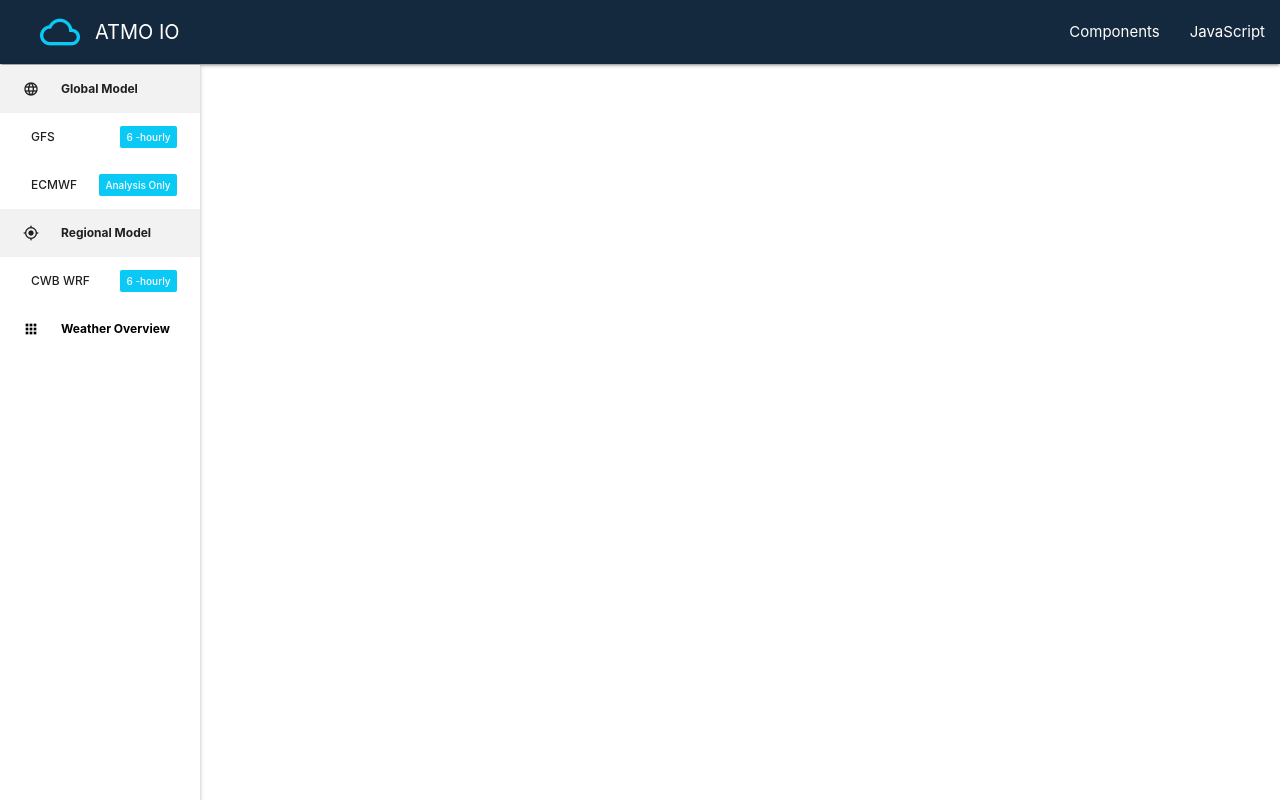
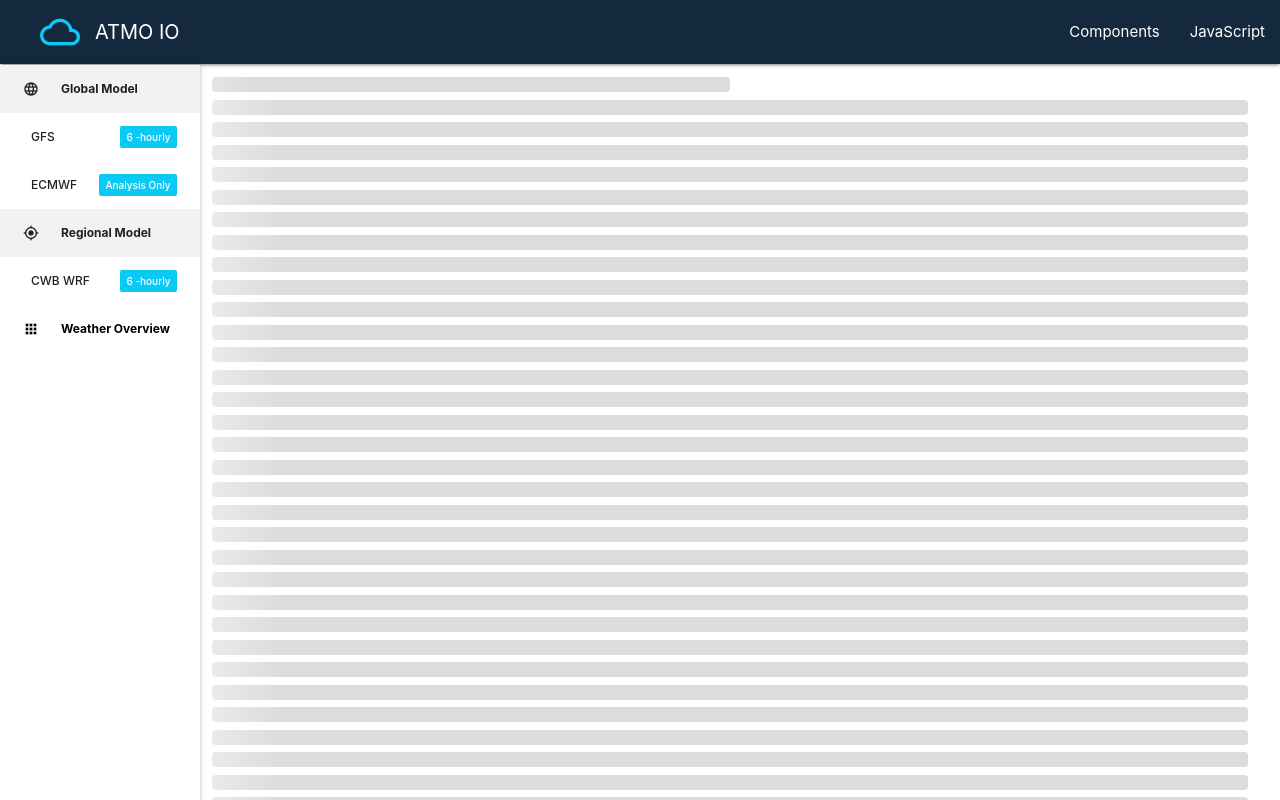
Before and after one commit to ShinKaiMa/atmo-app, a React (Create React App) app: page /test in a window 1280 px wide. Shown: the top 800 px of the page. Built offline with nearby package versions, Linux system fonts and the light colour scheme.

Commit message:
Add. test page and loading skeleton

```diff
--- a/package.json
+++ b/package.json
@@ -8,6 +8,7 @@
     "nouislider": "^14.0.3",
     "react": "^16.9.0",
     "react-dom": "^16.9.0",
+    "react-loading-skeleton": "^1.2.0",
     "react-redux": "^7.1.0",
     "react-router": "^5.1.2",
     "react-router-dom": "^5.0.1",
--- a/src/App.js
+++ b/src/App.js
@@ -5,6 +5,7 @@ import Home from './layouts/Home'
 import ModelView from './layouts/ModelView'
 import SideNavContextProvider from './contexts/SideNavContext';
 import 'materialize-css/dist/css/materialize.min.css';
+import Test from "./layouts/test";
 
 function App() {
   return (
@@ -15,6 +16,7 @@ function App() {
         <Switch>
             <Route exact path='/' component={Home}/>
             <Route path='/model/:area/:type/:model' component={ModelView}/>
+            <Route path='/test' component={Test}/>
         </Switch>
       </div>
     </BrowserRouter>
--- /dev/null
+++ b/src/layouts/test.js
@@ -0,0 +1,23 @@
+import React, { useState, useContext, useEffect } from "react";
+import { className } from "postcss-selector-parser"
+import M from "materialize-css/dist/js/materialize.min.js";
+import Skeleton, { SkeletonTheme }  from 'react-loading-skeleton';
+
+const Test = () => {
+
+    useEffect(()=>{
+
+    },[])
+
+
+    return(
+    <div className="mainLayout container" id="container">
+        <SkeletonTheme color="rgba(220,220,220,1)" highlightColor="rgba(240,240,240,1)" duration={1}>
+            <Skeleton width={"50%"}/>
+            <Skeleton width={"100%"} count={50}/>
+        </SkeletonTheme>
+    </div>
+    )
+}
+
+export default Test;
```
Also changed, not shown: 1 other file (tests, documents, lock files or other folders).
